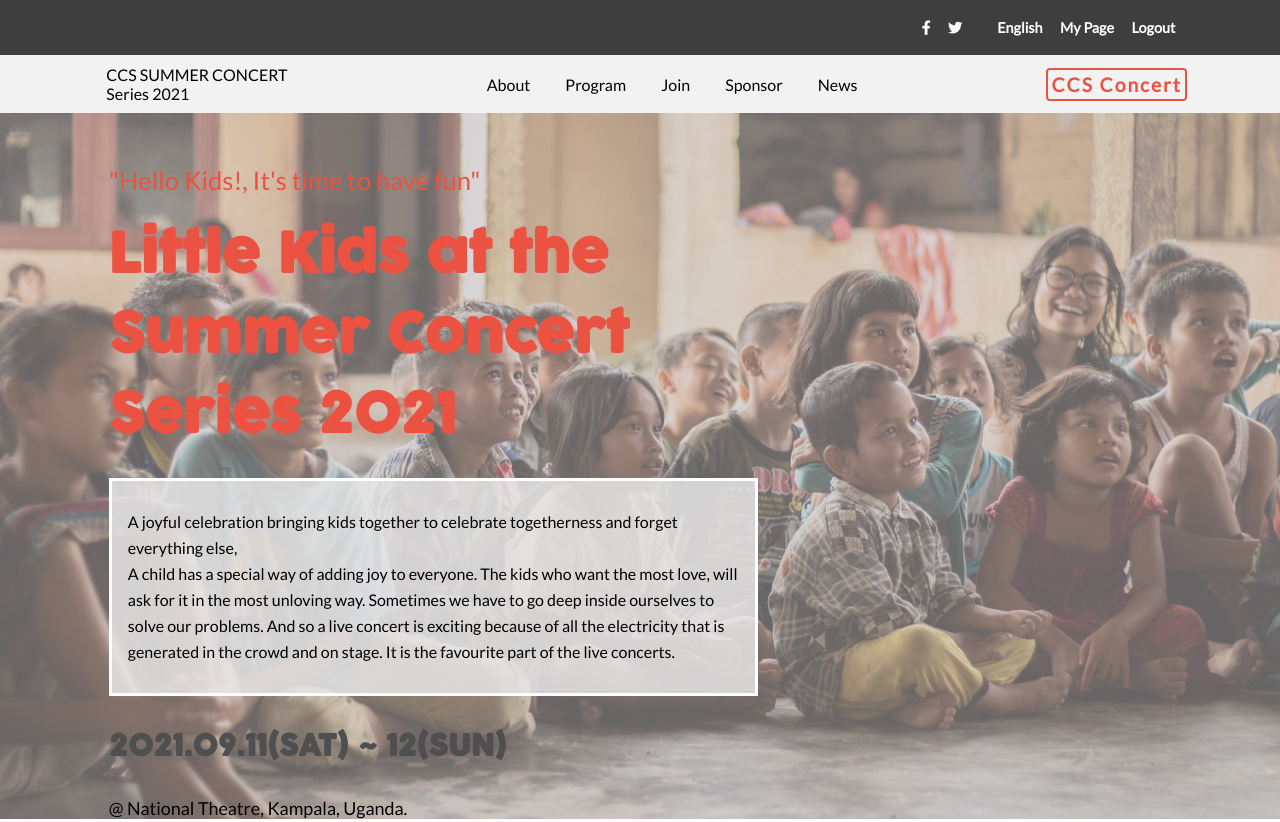
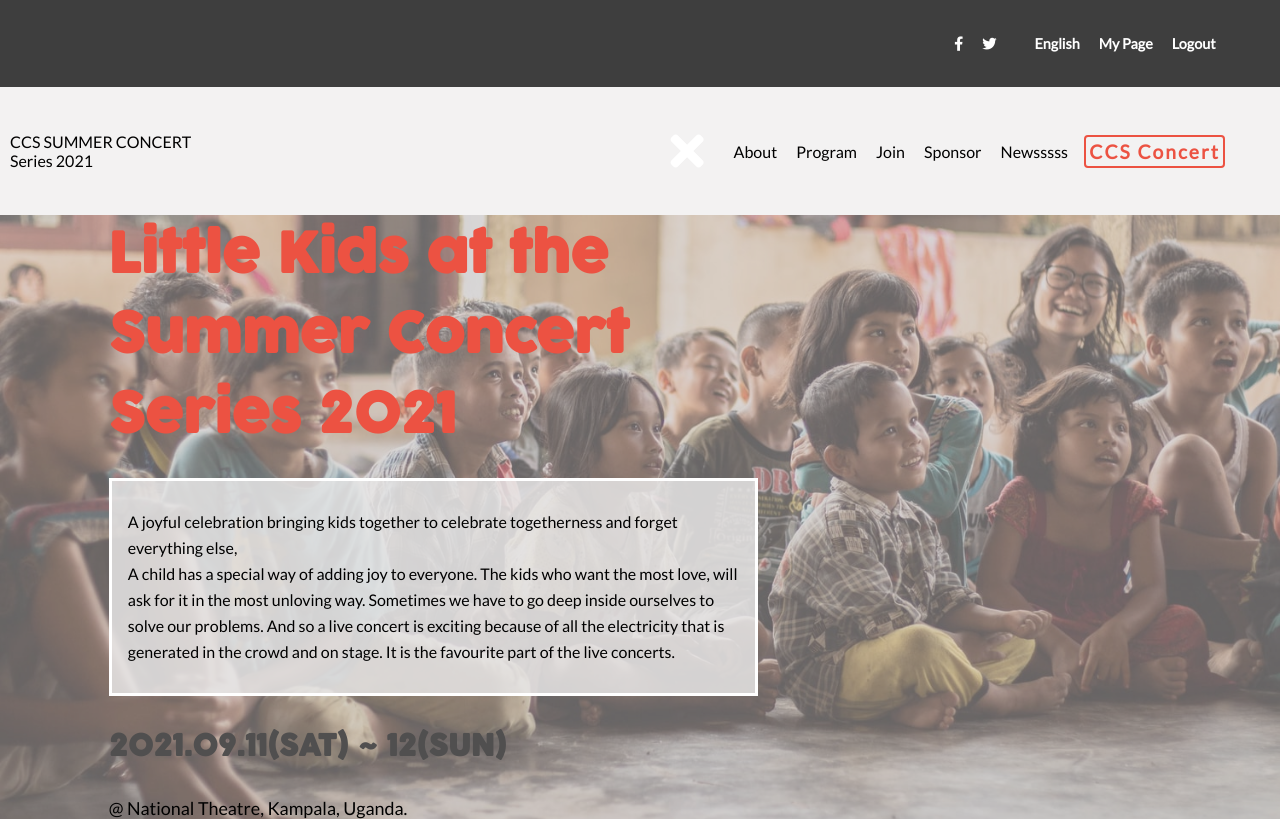
Before and after one commit to 1GORDON/Capstone-Module1, a plain HTML site: page index.html in a window 1280 px wide. Shown: the top 822 px of the page. Drawn offline with Linux system fonts and the light colour scheme.

Commit message:
Add: opening and closing modal

```diff
--- a/index.html
+++ b/index.html
@@ -14,7 +14,6 @@
 <body>
 
   <header>
-
     <div class="main-nav-section">
       <div class="navbar-container">
         <ul class="navbar font-lato">
@@ -39,18 +38,15 @@
     </div>
 
     <div class="secondary-navbar">
+      <div class="secondary-sub-container">
         <div class="navbar-logo">
           <a class="font-lato" href="index.html">CCS SUMMER CONCERT <br> Series 2021</a>
         </div>
-        <div>
-          <a href="#">
-            <img class="menu" id="menu" src="images/menu-icon.png" alt="menu">
-          </a>
-        </div>
-        <li class="cross-button">
-          <i class="fa fa-times" aria-hidden="true"></i>
-        </li>
+        <!-- open and close icons -->
+        <i class="fas fa-bars fa-3x text-white cursor-pointer" id="openMenu" aria-hidden="true" ></i>
+
         <nav class="pages-menu" id="mob-nav">
+          <i class="fa fa-times fa-3x text-white" aria-hidden="true" id="closeMenu"></i>
           <ul class="navbar-items">
             <li class="page-sections font-lato">
               <a href="about.html">About</a>
@@ -65,14 +61,14 @@
               <a href="#">Sponsor</a>
             </li>
             <li class="page-sections font-lato">
-              <a href="#">News</a>
+              <a href="#">Newsssss</a>
             </li>
           </ul>
-
           <div class="product">
             <a class="font-lato" href="index.html">CCS Concert</a>
           </div>
         </nav>
+      </div>
     </div>
   </header>
 
--- a/script.js
+++ b/script.js
@@ -1,7 +1,8 @@
-const openMenu = document.getElementById('menu');
-const closeMenu = document.getElementById('close');
+const openMenu = document.getElementById('openMenu');
+const closeMenu = document.getElementById('closeMenu');
 const menu = document.getElementById('mob-nav');
 const menuItems = Array.from(document.querySelectorAll('.page-sections'));
+
 function openMobileMenu() {
   menu.style.display = 'block';
 }
@@ -12,8 +13,9 @@ function closeMobileMenu() {
 
 openMenu.addEventListener('click', openMobileMenu);
 closeMenu.addEventListener('click', closeMobileMenu);
+
 menuItems.forEach((item) => {
- item.addEventListener('click', closeMobileMenu);
+  item.addEventListener('click', closeMobileMenu);
 });
 
 const data = [
--- a/style.css
+++ b/style.css
@@ -10,6 +10,15 @@ body {
   margin: 0;
   font-size: 16px;
   font-family: "lato", sans-serif;
+}
+
+.text-white {
+  color: white;
+}
+
+#openMenu,
+#closeMenu {
+  margin: 30px;
 }
 
 .font-lato {
@@ -292,6 +301,7 @@ footer p {
   font-size: 0.8rem;
 }
 
+/* DESKTOP VERSIONS */
 @media only screen and (min-width: 768px) {
   header {
     display: flex;
@@ -304,24 +314,30 @@ footer p {
     left: 0;
   }
 
+  #openMenu {
+    display: none;
+  }
+
   .main-nav-section {
     display: flex;
+    justify-content: flex-end;
     width: 100%;
     background-color: #3e3e3e;
   }
 
   .navbar-container {
-    width: 85%;
-    margin: auto;
+    display: flex;
+    align-items: center;
+    width: 100%;
+    margin-right: 55px;
   }
 
   .navbar {
     display: flex;
     list-style: none;
-    justify-content: flex-end;
+    justify-content: flex-end !important;
     align-items: center;
-    padding-left: 0;
-    margin: 0;
+    width: 100%;
   }
 
   .navbar li {
@@ -339,13 +355,15 @@ footer p {
   }
 
   .secondary-navbar {
-    display: flex;
-    flex-direction: row;
-    justify-content: space-between;
-    align-items: center;
     width: 100%;
+    height: 40%;
     margin: 0;
     padding: 10px 0;
+  }
+
+  .secondary-sub-container {
+    display: flex;
+    align-items: center;
   }
 
   .navbar-logo a {
@@ -358,36 +376,24 @@ footer p {
 
   .navbar-logo {
     display: flex;
-    align-items: center;
-    justify-content: center;
     cursor: pointer;
-    width: 40%;
+    width: 35%;
+    margin-left: 10px;
   }
-
-  /* .pages-menu {
-    display: flex;
-    justify-content: flex-end;
-    align-items: center;
-    height: unset;
-    border: none;
-    position: unset;
-    background-color: #fff;
-  } */
 
   .pages-menu {
     display: flex;
     align-items: center;
-    justify-content: space-evenly;
+    justify-content: flex-end;
     position: inherit;
-    width: 90%;
+    width: 80%;
     height: 100%;
-    margin: 0;
     background: none;
+    margin-right: 55px;
   }
 
   .navbar-items {
     margin-block: 0;
-    margin-right: 4rem;
   }
 
   .navbar-items li {
@@ -400,7 +406,7 @@ footer p {
     text-decoration: none;
     color: black;
     font-size: 1rem;
-    margin-right: 2rem;
+    margin-right: 1rem;
   }
 
   .product {
```
